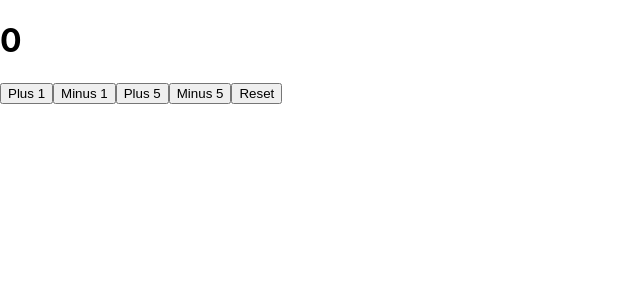
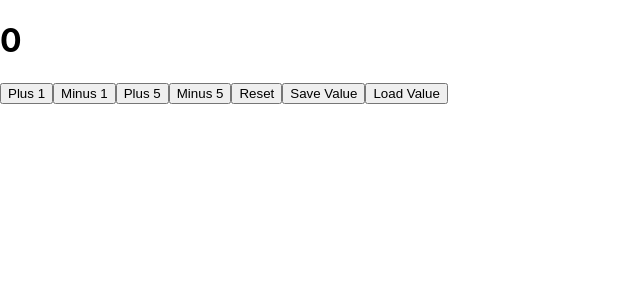
Before and after one commit to AndrzejRokosz/counter, a React (Create React App) app: page / in a window 1280 px wide. Shown: the top 300 px of the page, without its empty margins (0-640 px from the left). Built offline with nearby package versions, Linux system fonts and the light colour scheme.

Commit message:
save/load number to/from localStorage

```diff
--- a/src/Counter.js
+++ b/src/Counter.js
@@ -20,8 +20,17 @@ class Counter extends React.Component {
     decByFiveHandler = () => {
         this.setState({ number: this.state.number - 5 })
     }
-    resetHandler=()=>{
-        this.setState({number: this.props.startValue})
+
+    resetHandler = () => {
+        this.setState({ number: this.props.startValue })
+    }
+
+    saveHandler=()=>{
+        window.localStorage.setItem('savedNumber',JSON.stringify(this.state.number))
+    }
+    loadHandler=()=>{
+
+        this.setState({number: JSON.parse(window.localStorage.getItem('savedNumber'))})
     }
 
     render() {
@@ -53,6 +62,16 @@ class Counter extends React.Component {
                 >
                     Reset
                 </button>
+                <button
+                    onClick={this.saveHandler}
+                >
+                    Save Value
+                </button>
+                <button
+                    onClick={this.loadHandler}
+                >
+                    Load Value
+                </button>
             </div>
         )
     }
--- a/src/index.css
+++ b/src/index.css
@@ -1,4 +1,5 @@
 body {
+
   margin: 0;
   padding: 0;
   font-family: -apple-system, BlinkMacSystemFont, "Segoe UI", "Roboto", "Oxygen",
--- a/src/index.js
+++ b/src/index.js
@@ -5,6 +5,6 @@ import App from './App'
 
 
 ReactDOM.render(
-    <App />,
+    <App className='app' />,
     document.getElementById('root')
 )
```
